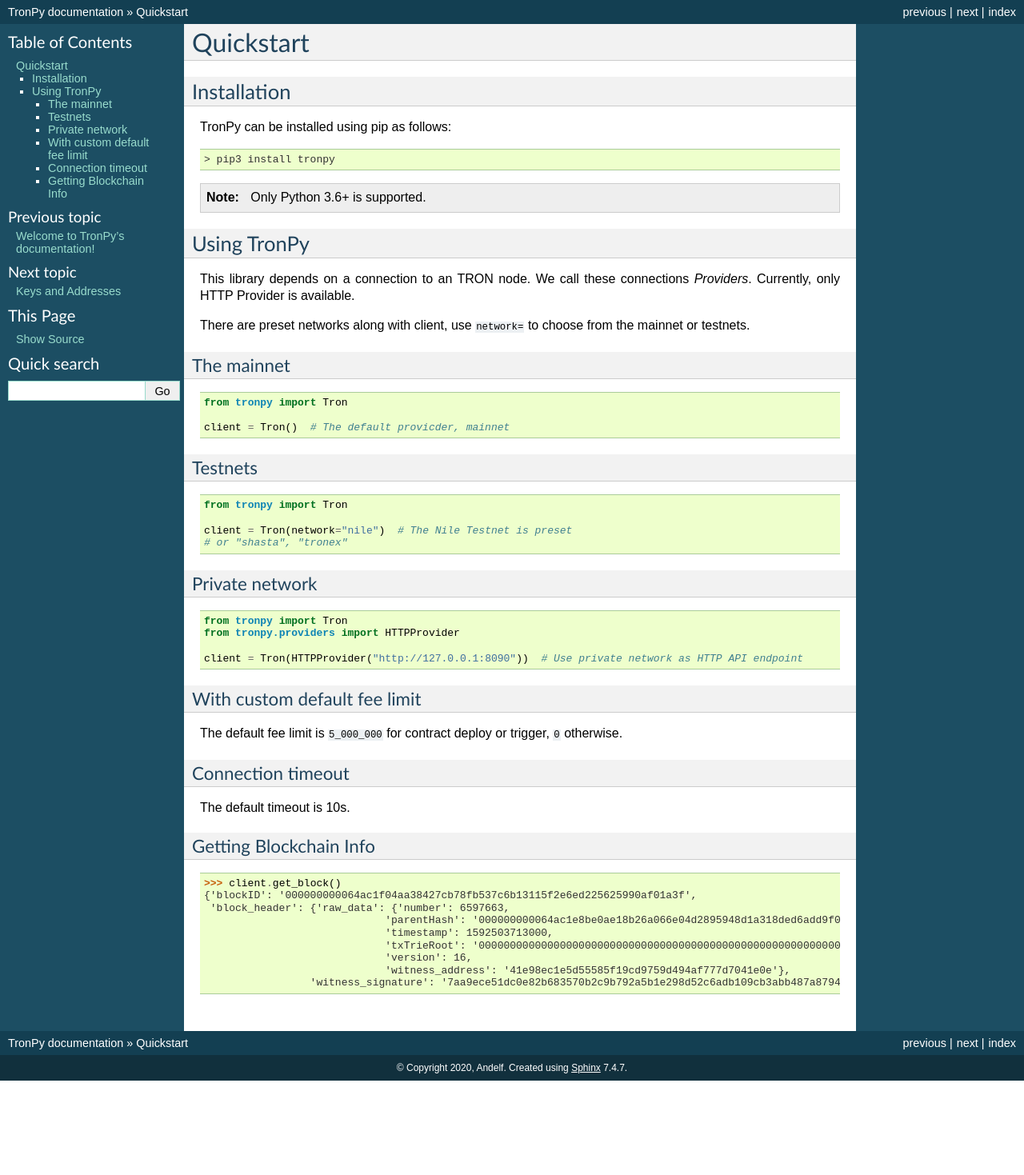
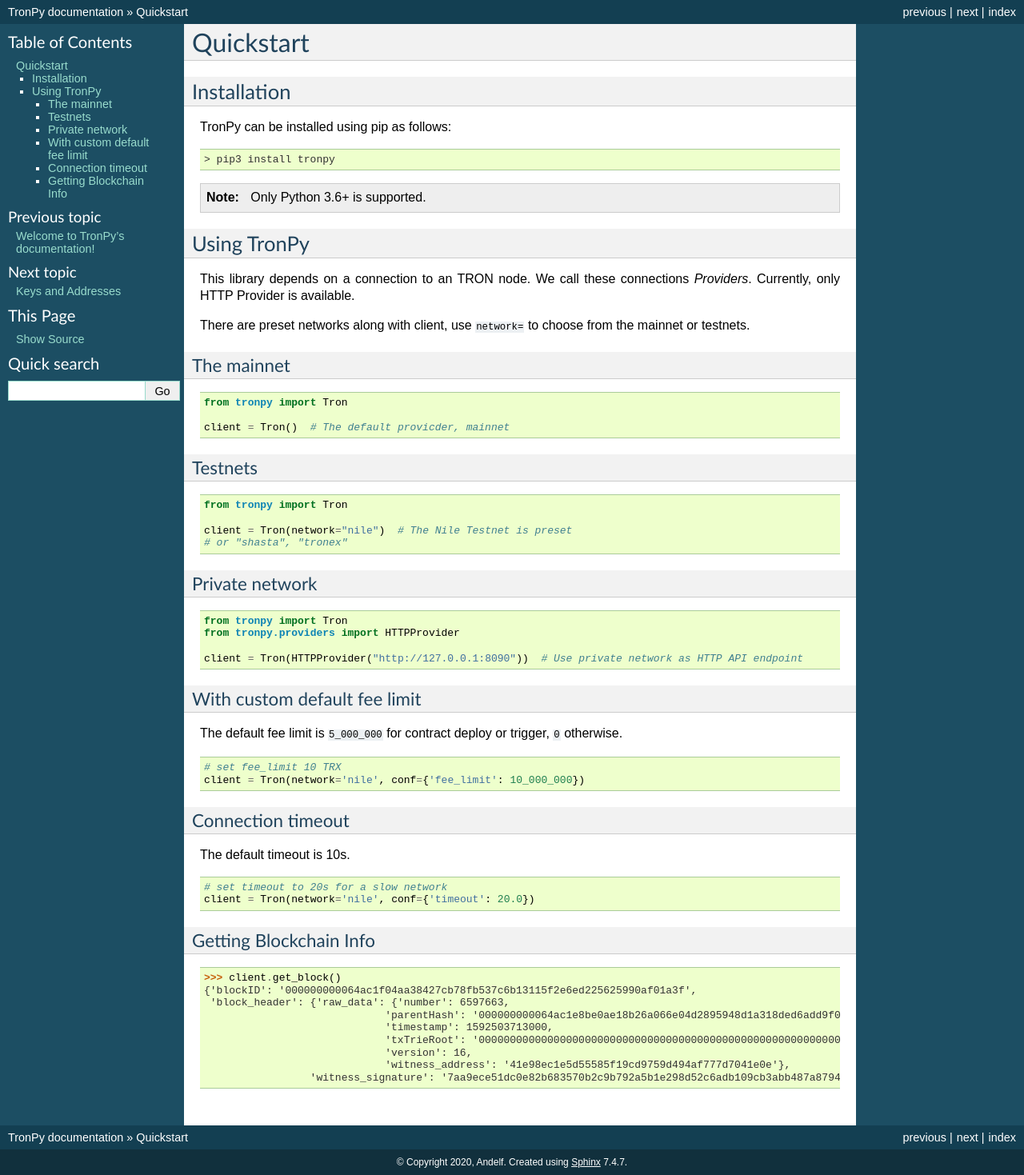
Before and after one commit to andelf/tronpy, a Sphinx documentation site: the page built from docs/quickstart.rst, in a window 1280 px wide. Shown: the whole page at 80% size. Built offline with Sphinx 7.4.7, drawn with Linux system fonts in a browser that asks for light colours; before the commit the page ends 1351 px from its top, so only the background shows below that.

Commit message:
docs: refine code-block style

```diff
--- a/docs/quickstart.rst
+++ b/docs/quickstart.rst
@@ -57,7 +57,7 @@
 
 The default fee limit is ``5_000_000`` for contract deploy or trigger, ``0`` otherwise.
 
-.. code-block: python
+.. code-block:: python
 
    # set fee_limit 10 TRX
    client = Tron(network='nile', conf={'fee_limit': 10_000_000})
@@ -67,7 +67,7 @@
 
 The default timeout is 10s.
 
-.. code-block: python
+.. code-block:: python
 
    # set timeout to 20s for a slow network
    client = Tron(network='nile', conf={'timeout': 20.0})
```
